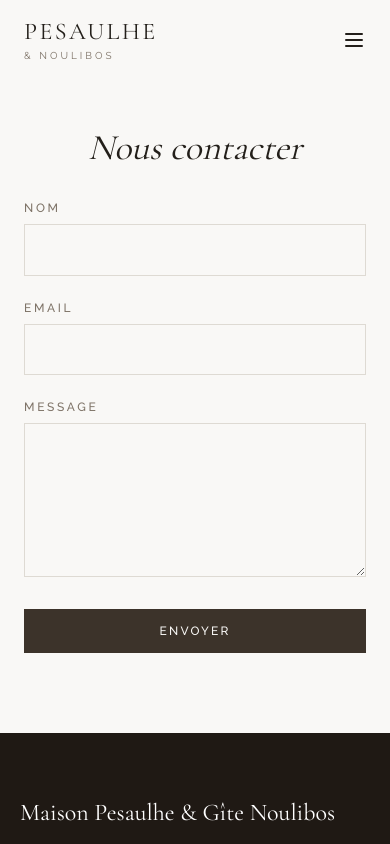
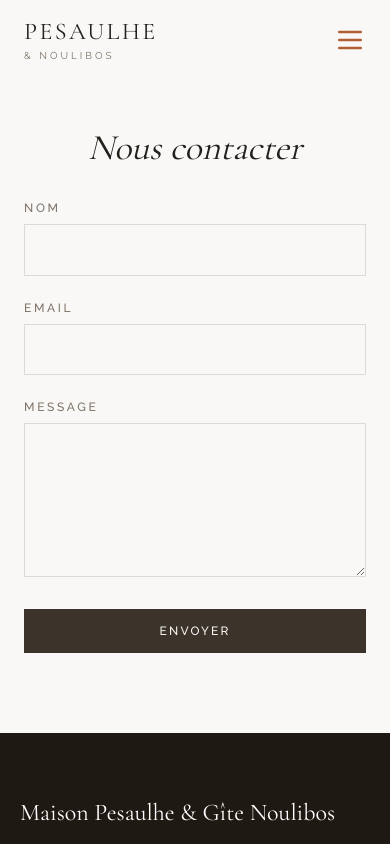
Before and after one commit to LaureLavie/pesaulhe, a Next.js app: page /contact in a window 390 px wide. Shown: the top 844 px of the page. Built offline with nearby package versions, Linux system fonts and the light colour scheme.

Commit message:
résa & contact

```diff
--- a/app/api/route.ts
+++ b/app/api/route.ts
@@ -15,10 +15,11 @@ export async function POST(req: Request) {
 
   try {
     await transporter.sendMail({
-      from: email,
+      from: process.env.EMAIL_USER,
       to: process.env.EMAIL_USER,
+      replyTo: email,
       subject: `Nouveau message de ${name} - Pesaulhe`,
-      text: message,
+      text: `De: ${name} (${email})\n\nMessage: ${message}`,
     });
     return NextResponse.json({ message: "Sent" }, { status: 200 });
   } catch (error) {
--- a/app/chambres/page.tsx
+++ b/app/chambres/page.tsx
@@ -205,10 +205,10 @@ export default function ChambresPage() {
           <span className="rule mr-2" /> Pesaulhe{" "}
           <span className="rule ml-2" />
         </span>
-        <img src="https://res.cloudinary.com/immerswrite/image/upload/v1777293022/pesaulhe_hzuwff.jpg" alt="Pesaulhe" />
         <h1 className="text-5xl font-display italic mt-4">
           Les Chambres d'Hôtes
         </h1>
+        <img src="https://res.cloudinary.com/immerswrite/image/upload/v1777293022/pesaulhe_hzuwff.jpg" alt="Pesaulhe" className="mt-4"/>
         <p className="mt-4 text-muted-foreground text-sm max-w-md mx-auto">
           Cliquez sur le nom d'une chambre pour découvrir ses prestations.
         </p>
--- a/app/contact/page.tsx
+++ b/app/contact/page.tsx
@@ -14,7 +14,7 @@ export default function ContactPage() {
       message: e.target.message.value,
     };
 
-    const res = await fetch("/api/send-mail", {
+    const res = await fetch("/api/", {
       method: "POST",
       body: JSON.stringify(data),
     });
--- a/app/gite/page.tsx
+++ b/app/gite/page.tsx
@@ -164,6 +164,7 @@ export default function GitePage() {
         <h1 className="text-5xl md:text-6xl font-display italic mb-6">
           Le Gîte Noulibos
         </h1>
+        <img src="https://res.cloudinary.com/immerswrite/image/upload/v1777367278/noulibos_jc2vip.avif" alt="Pesaulhe" className="mt-4"/>
         <p className="text-muted-foreground text-base md:text-lg leading-relaxed max-w-2xl mx-auto">
           Une ancienne ferme béarnaise du XVIII<sup>e</sup> siècle, entièrement
           aménagée dans le respect de son âme. Noulibos vous ouvre ses portes pour des séjours en famille ou entre
--- a/components/Navbar.tsx
+++ b/components/Navbar.tsx
@@ -40,7 +40,7 @@ export default function Navbar() {
           <span className="font-display text-2xl tracking-widest uppercase transition-soft group-hover:text-accent">
             Pesaulhe
           </span>
-          <span className="block text-[10px] tracking-[0.3em] uppercase text-muted-foreground text-black">
+          <span className="block text-[10px] tracking-[0.3em] uppercase text-muted-foreground text-black hover:text-accent">
             & Noulibos
           </span>
         </Link>
@@ -65,8 +65,8 @@ export default function Navbar() {
         </div>
 
         {/* Mobile Toggle */}
-        <button className="md:hidden" onClick={() => setIsOpen(!isOpen)}>
-          {isOpen ? <X size={24} /> : <Menu size={24} />}
+        <button className="md:hidden text-accent" onClick={() => setIsOpen(!isOpen)}>
+          {isOpen ? <X size={32} /> : <Menu size={32} />}
         </button>
       </div>
 
```
